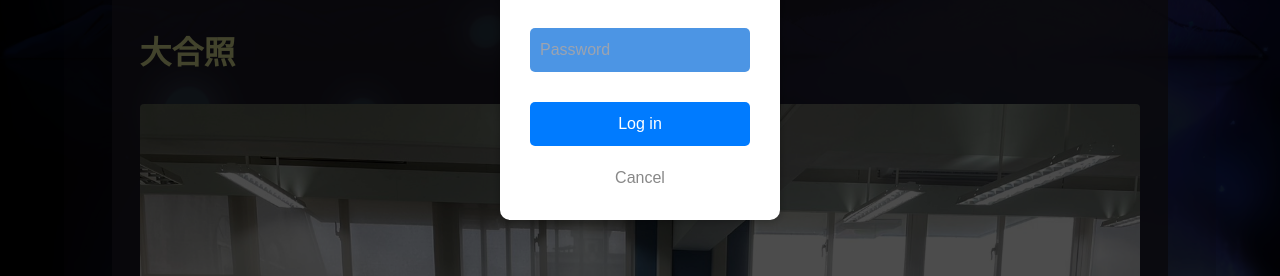
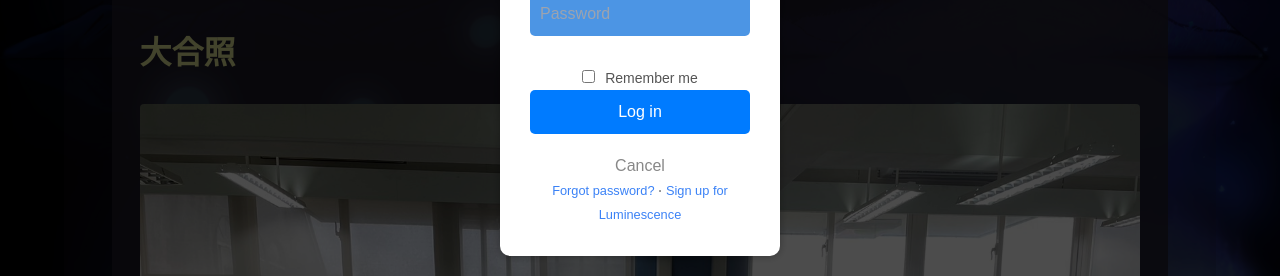
Before and after one commit to ckmsc39th/ckmsc39th.github.io, a Vue app: page / in a window 1280 px wide. Both pictures are taken after a click on the button "Login". Shown: the part 362-638 px from the top of the page. Built offline with nearby package versions, Linux system fonts and the light colour scheme; a web font is replaced by a local one.

Commit message:
Added the login features from the old version of Navbar.vue

```diff
--- a/src/shared/Login.vue
+++ b/src/shared/Login.vue
@@ -4,6 +4,15 @@
     <div class="login-container">
       <h2>Login</h2>
       <form>
+        <div
+            v-if="wrongPasswd"
+            class="text-red-500"
+            style="text-align: left"
+        >
+          The email and password you entered did not match our records.
+          Please double-check and try again.
+        </div>
+
         <div class="form-group">
           <input
               v-model="username"
@@ -11,6 +20,7 @@
               placeholder="Username"
           />
         </div>
+
         <div class="form-group">
           <input
               v-model="password"
@@ -19,22 +29,41 @@
               @keyup.enter="login"
           />
         </div>
+
+        <div class="rememberMe">
+          <input type="checkbox" id="RememberMe" />
+          <label for="RememberMe" class="text-xs text-blue-600">Remember me</label>
+        </div>
+
         <button type="button" @click="login" :disabled="loggingIn">
           {{ loggingIn ? "Logging in..." : "Log in" }}
         </button>
+
       </form>
+
       <button class="close-button" @click="hideLogin">Cancel</button>
+
+      <div >
+        <a class="text-blue-500 text-sm" href="https://youtu.be/dQw4w9WgXcQ">
+          Forgot password?
+        </a>
+        <span class="text-gray-600 text-sm"> <strong> · </strong> </span>
+        <a class="text-blue-500 text-sm" href="https://youtu.be/D-UmfqFjpl0">
+          Sign up for Luminescence
+        </a>
+      </div>
     </div>
   </div>
 </template>
 
 <script setup>
-import { ref, onMounted } from "vue";
+import {ref, onMounted} from "vue";
 
 const username = ref("");
 const password = ref("");
 const loggingIn = ref(false);
 const showingLogin = ref(false);
+const wrongPasswd = ref(false);
 
 
 const usersData = [];
@@ -52,8 +81,10 @@ async function login() {
     if (matchedUser) {
       console.log("login success");
       window.location.href = "/success";
+      wrongPasswd.value = false;
     } else {
       console.log("login failed");
+      wrongPasswd.value = true;
     }
   } catch (error) {
     console.error(error);
@@ -151,14 +182,12 @@ onMounted(() => {
 }
 
 .login-container form label {
-  display: block;
   margin-bottom: 5px;
   font-size: 14px;
   color: #555;
 }
 
-.login-container form input {
-  display: block;
+.login-container form input[type="text"] {
   width: 100%;
   margin-bottom: 10px;
   padding: 10px;
@@ -168,7 +197,22 @@ onMounted(() => {
   transition: background-color 0.5s ease-in-out;
 }
 
-.login-container form input:focus {
+.login-container form input[type="text"]:focus {
+  outline: none;
+  background-color: #0069d9;
+}
+
+.login-container form input[type="password"] {
+  width: 100%;
+  margin-bottom: 10px;
+  padding: 10px;
+  border-radius: 5px;
+  border: none;
+  background-color: rgba(0, 105, 217, 0.7);
+  transition: background-color 0.5s ease-in-out;
+}
+
+.login-container form input[type="password"]:focus {
   outline: none;
   background-color: #0069d9;
 }
@@ -193,6 +237,14 @@ onMounted(() => {
   transform: scale(0.95);
 }
 
+.rememberMe {
+  text-align: left;
+}
+
+.rememberMe input[type="checkbox"] {
+  margin-right: 10px;
+}
+
 .close-button {
   background-color: transparent;
   border: none;
@@ -201,7 +253,6 @@ onMounted(() => {
   cursor: pointer;
   margin-top: 20px;
 }
-
 
 @media (max-width: 2000px) {
   .login-button {
```
